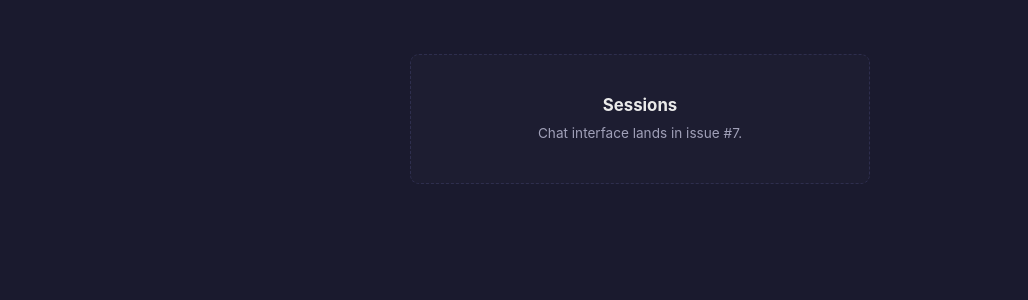
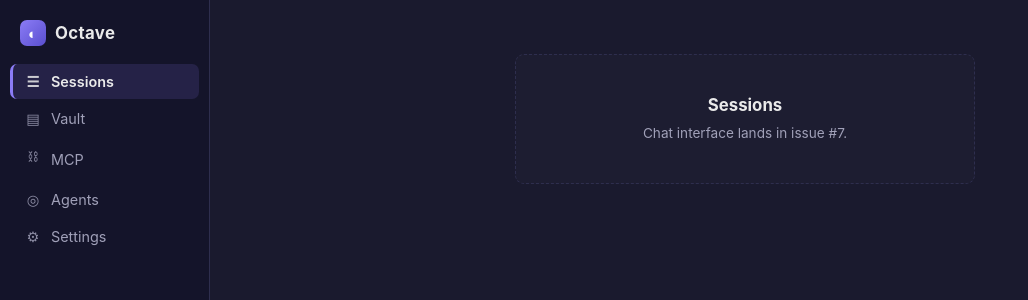
Before and after one commit to Svagtlys/Octave, a React (Vite) app in the folder frontend/: page /sessions in a window 1280 px wide. Shown: the top 300 px of the page, without its empty margins (0-1028 px from the left). Built offline with nearby package versions, Linux system fonts and the light colour scheme.

Commit message:
feat(ui): add navigation sidebar with active-state links (#6)

```diff
--- a/frontend/src/components/layout/AppShell.tsx
+++ b/frontend/src/components/layout/AppShell.tsx
@@ -1,6 +1,7 @@
 import { Outlet } from '@tanstack/react-router';
 import type { CSSProperties } from 'react';
 import { colors } from '../../theme';
+import Sidebar from './Sidebar';
 
 /**
  * Root layout for every view: sidebar + top bar + content area.
@@ -9,7 +10,8 @@ import { colors } from '../../theme';
 export default function AppShell() {
   return (
     <div style={styles.shell}>
-      <main style={styles.content}>
+      <Sidebar />
+      <main id="main-content" style={styles.content}>
         <Outlet />
       </main>
     </div>
--- /dev/null
+++ b/frontend/src/components/layout/Sidebar.tsx
@@ -0,0 +1,107 @@
+import { Link } from '@tanstack/react-router';
+import type { CSSProperties } from 'react';
+import { colors } from '../../theme';
+
+const NAV_ITEMS = [
+  { to: '/sessions', label: 'Sessions', icon: '☰' },
+  { to: '/vault', label: 'Vault', icon: '▤' },
+  { to: '/mcp', label: 'MCP', icon: '⛓' },
+  { to: '/agents', label: 'Agents', icon: '◎' },
+  { to: '/settings', label: 'Settings', icon: '⚙' },
+] as const;
+
+/** Fixed-width navigation sidebar: brand, view links, health footer. */
+export default function Sidebar() {
+  return (
+    <aside style={styles.sidebar}>
+      <div style={styles.brand}>
+        <span style={styles.brandMark}>◐</span>
+        <span>Octave</span>
+      </div>
+      <nav style={styles.nav} aria-label="Primary">
+        {NAV_ITEMS.map((item) => (
+          <Link
+            key={item.to}
+            to={item.to}
+            style={styles.navLink}
+            activeProps={{
+              style: styles.navLinkActive,
+              'aria-current': 'page',
+            }}
+          >
+            <span aria-hidden="true" style={styles.navIcon}>
+              {item.icon}
+            </span>
+            {item.label}
+          </Link>
+        ))}
+      </nav>
+      <div style={styles.footer} />
+    </aside>
+  );
+}
+
+const styles: Record<string, CSSProperties> = {
+  sidebar: {
+    width: 210,
+    flexShrink: 0,
+    background: colors.bgDeep,
+    borderRight: `1px solid ${colors.border}`,
+    display: 'flex',
+    flexDirection: 'column',
+    padding: '16px 10px',
+  },
+  brand: {
+    display: 'flex',
+    alignItems: 'center',
+    gap: 9,
+    padding: '4px 10px 18px',
+    fontWeight: 700,
+    fontSize: '1.05rem',
+    letterSpacing: '0.02em',
+  },
+  brandMark: {
+    width: 26,
+    height: 26,
+    borderRadius: 7,
+    background: `linear-gradient(135deg, ${colors.accent}, #5a4fcf)`,
+    display: 'grid',
+    placeItems: 'center',
+    fontSize: 15,
+    color: '#fff',
+    fontWeight: 800,
+  },
+  nav: { display: 'flex', flexDirection: 'column', gap: 2, flex: 1 },
+  navLink: {
+    display: 'flex',
+    alignItems: 'center',
+    gap: 10,
+    padding: '9px 12px',
+    borderRadius: 7,
+    color: colors.textDim,
+    fontSize: '0.9rem',
+    textDecoration: 'none',
+    borderLeft: `3px solid transparent`,
+  },
+  navLinkActive: {
+    display: 'flex',
+    alignItems: 'center',
+    gap: 10,
+    padding: '9px 12px',
+    borderRadius: 7,
+    color: colors.text,
+    fontSize: '0.9rem',
+    fontWeight: 600,
+    textDecoration: 'none',
+    background: colors.accentSoft,
+    borderLeft: `3px solid ${colors.accent}`,
+  },
+  navIcon: { width: 16, textAlign: 'center', opacity: 0.85 },
+  footer: {
+    borderTop: `1px solid ${colors.border}`,
+    padding: '12px 10px 2px',
+    display: 'flex',
+    alignItems: 'center',
+    gap: 8,
+  },
+};
```
Also changed, not shown: 2 other files (tests, documents, lock files or other folders).
